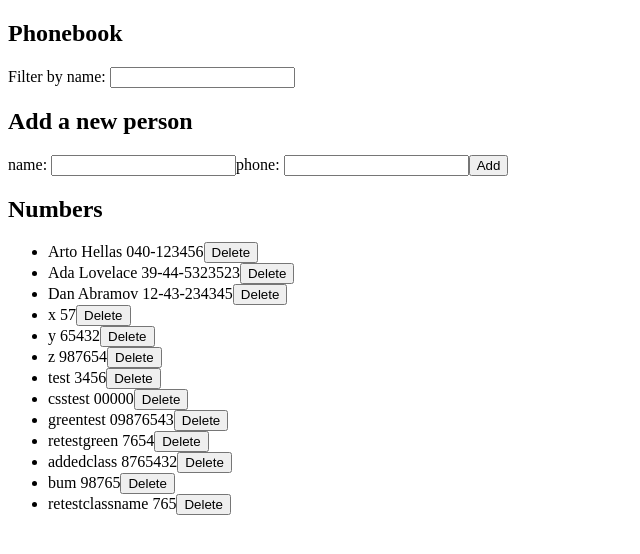
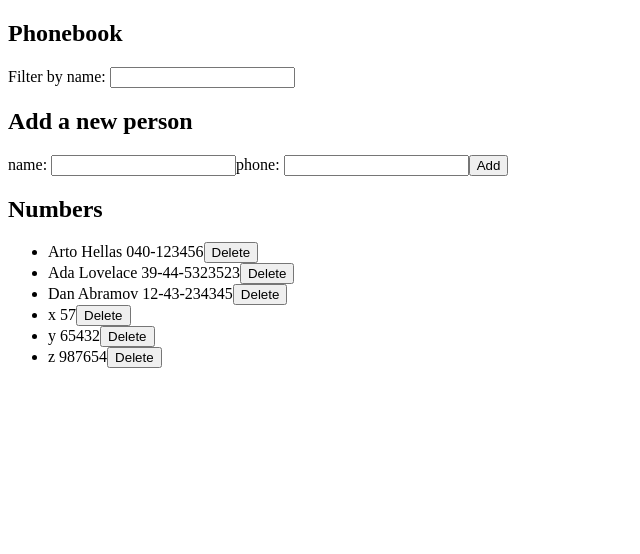
Before and after one commit to CoreBIack/Full-Stack-Practice, a React (Vite) app in the folder workspace/: page / in a window 1280 px wide. Shown: the top 554 px of the page, without its empty margins (0-640 px from the left). Built offline with nearby package versions, Linux system fonts and the light colour scheme; data requests are answered from the project's data file.

Commit message:
time to play flag trivia

```diff
--- a/workspace/db.json
+++ b/workspace/db.json
@@ -91,41 +91,6 @@
       "id": "6",
       "name": "z",
       "number": "987654"
-    },
-    {
-      "id": "7",
-      "name": "test",
-      "number": "3456"
-    },
-    {
-      "id": "8",
-      "name": "csstest",
-      "number": "00000"
-    },
-    {
-      "id": "9",
-      "name": "greentest",
-      "number": "09876543"
-    },
-    {
-      "id": "10",
-      "name": "retestgreen",
-      "number": "7654"
-    },
-    {
-      "id": "11",
-      "name": "addedclass",
-      "number": "8765432"
-    },
-    {
-      "id": "12",
-      "name": "bum",
-      "number": "98765"
-    },
-    {
-      "id": "13",
-      "name": "retestclassname",
-      "number": "765"
     }
   ]
 }
--- a/workspace/src/App.jsx
+++ b/workspace/src/App.jsx
@@ -12,6 +12,7 @@ const App=()=>{
   const [newPhone, setNewPhone] = useState("")
   const [filter, setFilter] = useState("")
   const [notification, setNotification] = useState(null)
+  const [errorMessage, setErrorMessage] = useState(null)
 
   useEffect(()=>{
     phonebookServices.getPersons().then((res)=>{
@@ -68,6 +69,13 @@ const App=()=>{
     if(window.confirm("Gonna delete")){
       phonebookServices.deletePerson(id).then(res=>{
         setPersons(persons.filter(person=>person.id !== id))
+      }).catch(error=>{
+        const deletedPerson = persons.find(person=>person.id === id)
+        setErrorMessage(`${deletedPerson.name} has already been deleted`)
+        setTimeout(()=>{
+          setErrorMessage(null)
+        }, 5000)
+        setPersons(persons.filter(person=>person.id !== id))
       })
     }
   }
@@ -76,6 +84,8 @@ const App=()=>{
     <h2>Phonebook</h2>
 
     <Notification message={notification} className="notification"/>
+    <Notification message={errorMessage} className="error"/>
+
 
     <Filter filter={filter}  onChange={handleFilterInputChange}/>
 
```
